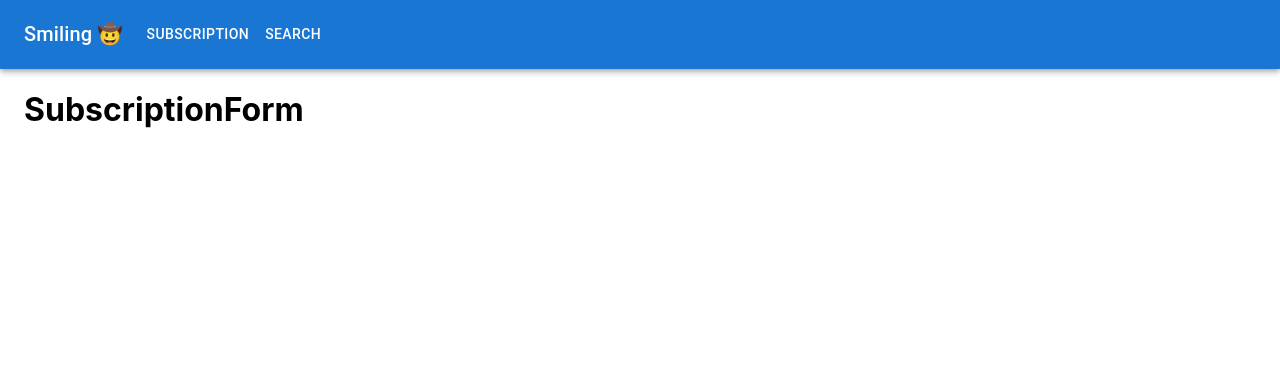
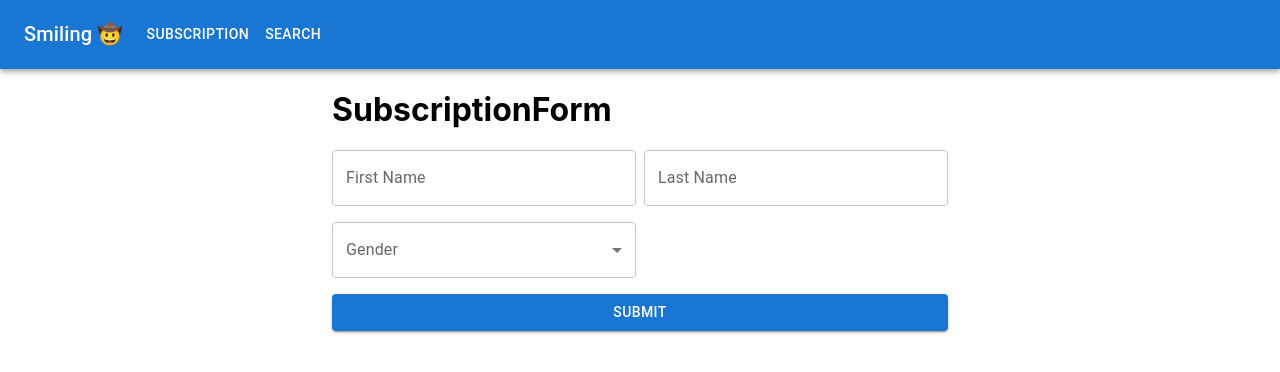
Before and after one commit to Xaki786/technical_frontend, a React (Create React App) app: page /subscription_form in a window 1280 px wide. Shown: the top 372 px of the page. Built offline with nearby package versions, Linux system fonts and the light colour scheme.

Commit message:
added formik with some of fields

```diff
--- a/package.json
+++ b/package.json
@@ -15,12 +15,14 @@
     "@types/react": "^17.0.38",
     "@types/react-dom": "^17.0.11",
     "@types/react-router-dom": "^5.3.2",
+    "formik": "^2.2.9",
     "react": "^17.0.2",
     "react-dom": "^17.0.2",
     "react-router-dom": "^5.3.0",
     "react-scripts": "5.0.0",
     "typescript": "^4.5.4",
-    "web-vitals": "^2.1.2"
+    "web-vitals": "^2.1.2",
+    "yup": "^0.32.11"
   },
   "scripts": {
     "start": "react-scripts start",
--- a/src/components/SubscriptionForm/SubscriptionForm.tsx
+++ b/src/components/SubscriptionForm/SubscriptionForm.tsx
@@ -1,5 +1,83 @@
+import useForm from "./useForm";
+import TextField from "@mui/material/TextField";
+import Button from "@mui/material/Button";
+import InputLabel from "@mui/material/InputLabel";
+import MenuItem from "@mui/material/MenuItem";
+import FormControl from "@mui/material/FormControl";
+import Select from "@mui/material/Select";
+import { Grid } from "@mui/material";
+import { genderValues } from "../../utils/constants";
 const SubscriptionForm = () => {
-  return <h1>SubscriptionForm</h1>;
+  const form = useForm();
+  console.log({ form });
+  const {
+    values: { firstName, lastName, gender },
+    handleChange,
+    handleSubmit,
+    errors,
+    touched,
+  } = form;
+  return (
+    <Grid container direction="row" justifyContent="center" alignItems="center">
+      <Grid item xs={12} md={6}>
+        <h1>SubscriptionForm</h1>
+        <form onSubmit={handleSubmit}>
+          <Grid container spacing={1} sx={{ mb: 2 }}>
+            <Grid item xs={12} md={6}>
+              <TextField
+                fullWidth
+                id="firstName"
+                name="firstName"
+                label="First Name"
+                value={firstName}
+                onChange={handleChange}
+                error={touched.firstName && Boolean(errors.firstName)}
+                helperText={touched.firstName && errors.firstName}
+              />
+            </Grid>
+            <Grid item xs={12} md={6}>
+              <TextField
+                fullWidth
+                id="lastName"
+                name="lastName"
+                label="Last Name"
+                type="lastName"
+                value={lastName}
+                onChange={handleChange}
+                error={touched.lastName && Boolean(errors.lastName)}
+                helperText={touched.lastName && errors.lastName}
+              />
+            </Grid>
+          </Grid>
+          <Grid container spacing={1} sx={{ mb: 2 }}>
+            <Grid item xs={12} md={6}>
+              <FormControl fullWidth>
+                <InputLabel id="gender">Gender</InputLabel>
+                <Select
+                  labelId="gender-label"
+                  id="gender-select"
+                  value={gender}
+                  name="gender"
+                  label="Age"
+                  onChange={handleChange}
+                >
+                  {genderValues.map((gv) => (
+                    <MenuItem key={gv} value={gv}>
+                      {gv}
+                    </MenuItem>
+                  ))}
+                </Select>
+              </FormControl>
+            </Grid>
+            <Grid item xs={12} md={6}></Grid>
+          </Grid>
+          <Button color="primary" variant="contained" fullWidth type="submit">
+            Submit
+          </Button>
+        </form>
+      </Grid>
+    </Grid>
+  );
 };
 
 export default SubscriptionForm;
--- /dev/null
+++ b/src/components/SubscriptionForm/useForm.tsx
@@ -0,0 +1,28 @@
+import { useFormik } from "formik";
+import { validationSchema } from "./validationSchema";
+const useForm = () => {
+  const formik = useFormik({
+    initialValues: {
+      firstName: "",
+      lastName: "",
+      gender: "",
+      dob: "",
+      profession: "",
+      shoesize: "",
+      hairColor: "",
+      hairLength: "",
+      braSize: "",
+      waist: "",
+      height: "",
+      weight: "",
+      castings: "",
+    },
+    validationSchema: validationSchema,
+    onSubmit: (values) => {
+      alert(JSON.stringify(values, null, 2));
+    },
+  });
+  return formik;
+};
+
+export default useForm;
--- /dev/null
+++ b/src/components/SubscriptionForm/validationSchema.ts
@@ -0,0 +1,5 @@
+import * as yup from "yup";
+export const validationSchema = yup.object({
+  firstName: yup.string().required("First Name is required"),
+  lastName: yup.string().required("Last Name is required"),
+});
--- /dev/null
+++ b/src/utils/constants.ts
@@ -0,0 +1,10 @@
+export const genderValues = ["Male", "Female", "Other"];
+export const professionsValues = ["commedian", "actor", "actres", "model"];
+export const shoesizeValues = [];
+export const hairColorValues = [];
+export const hairLengthValues = [];
+export const braSizeValues = [];
+export const waistValues = [];
+export const heightValues = [];
+export const weightValues = [];
+export const castingsValues = [];
```
Also changed, not shown: 1 other file (tests, documents, lock files or other folders).
